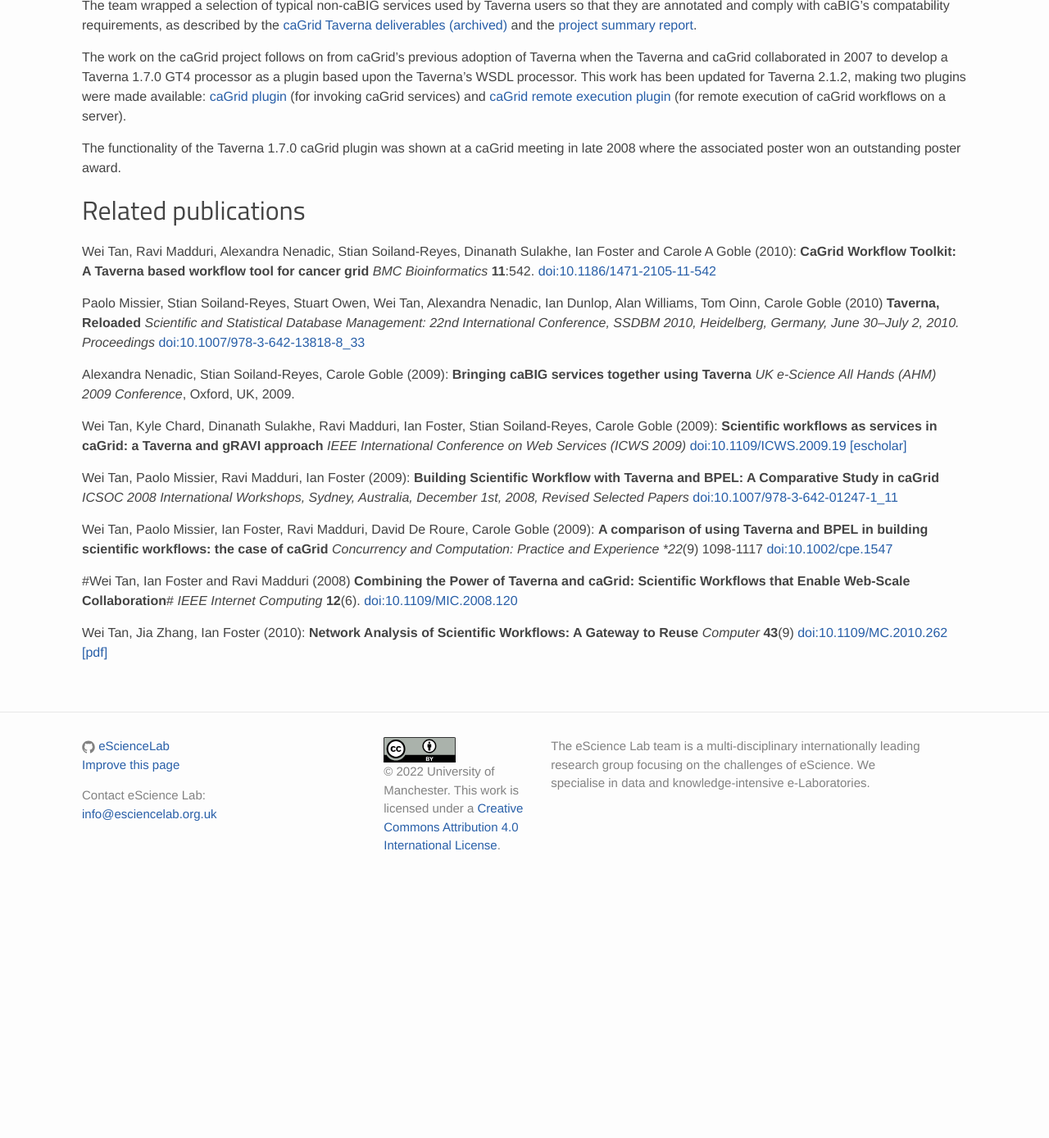
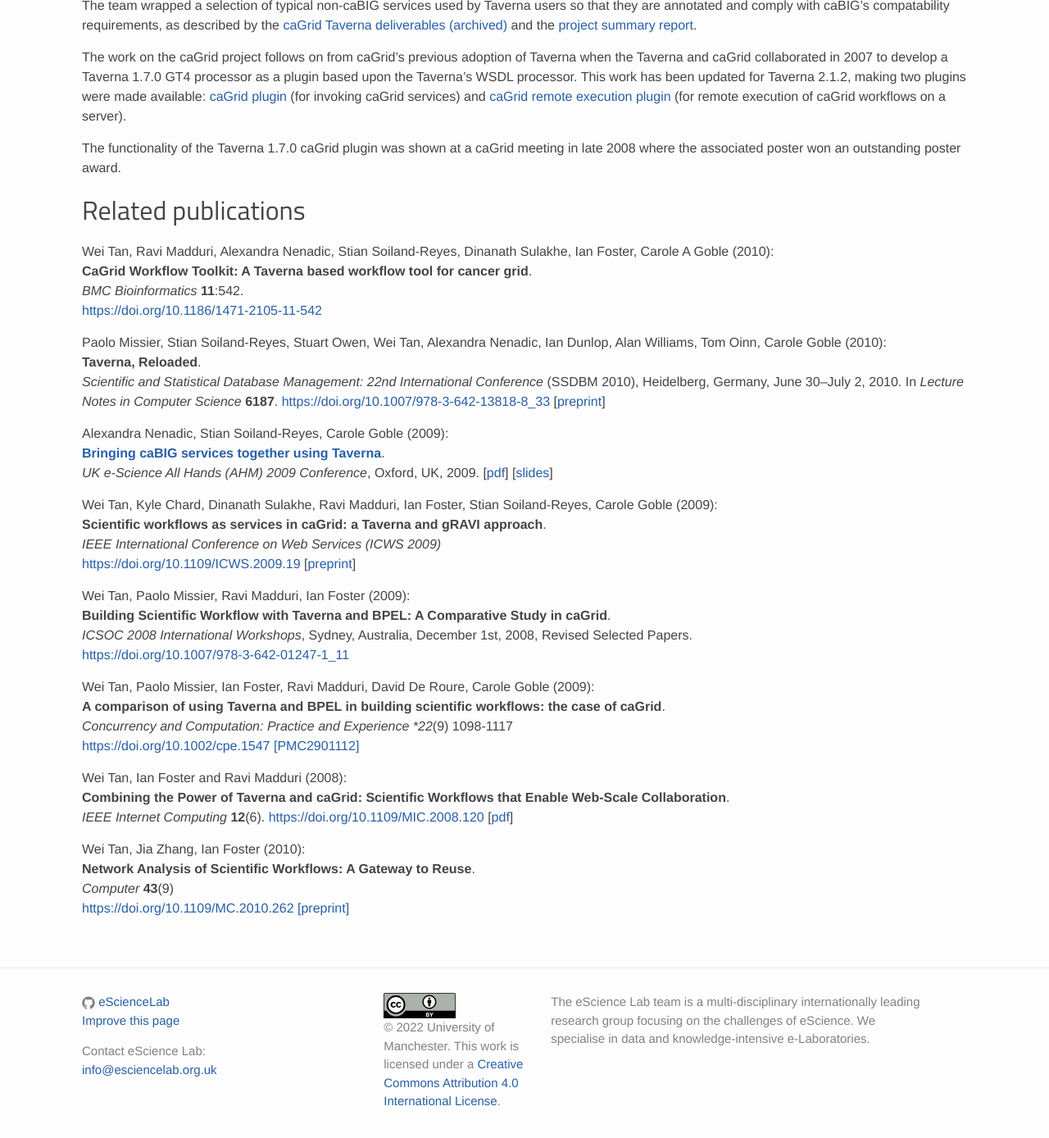
Before and after one commit to eScienceLab/eScienceLab.github.io, a Jekyll site: the page built from _projects/cagrid.md, in a window 1280 px wide and 1400 px high, scrolled down 1095 px. Shown: the top 1388 px of the window at 82% size. Built offline with Jekyll 4.4.1, drawn with Linux system fonts in a browser that asks for light colours; comment, search, counter and statistics services are not loaded; before the commit the page ends 2183 px from its top, so only the background shows below that.

Commit message:
Fix DOIs and preprint for cagrid

```diff
--- a/_projects/cagrid.md
+++ b/_projects/cagrid.md
@@ -26,44 +26,49 @@
 ## Related publications
 
 
-Wei Tan, Ravi Madduri, Alexandra Nenadic, Stian Soiland-Reyes, Dinanath Sulakhe, Ian Foster and Carole A Goble (2010):
-**CaGrid Workflow Toolkit: A Taverna based workflow tool for cancer grid**
+Wei Tan, Ravi Madduri, Alexandra Nenadic, Stian Soiland-Reyes, Dinanath Sulakhe, Ian Foster, Carole A Goble (2010):
+**CaGrid Workflow Toolkit: A Taverna based workflow tool for cancer grid**.
 _BMC Bioinformatics_ **11**:542.
-[doi:10.1186/1471-2105-11-542](http://dx.doi.org/10.1186/1471-2105-11-542)
+<https://doi.org/10.1186/1471-2105-11-542>
 
-Paolo Missier, Stian Soiland-Reyes, Stuart Owen, Wei Tan, Alexandra Nenadic, Ian Dunlop, Alan Williams, Tom Oinn, Carole Goble (2010)
-**Taverna, Reloaded**
-_Scientific and Statistical Database Management: 22nd International Conference, SSDBM 2010, Heidelberg, Germany, June 30--July 2, 2010. Proceedings_
-[doi:10.1007/978-3-642-13818-8_33](http://dx.doi.org/10.1007/978-3-642-13818-8_33)
+Paolo Missier, Stian Soiland-Reyes, Stuart Owen, Wei Tan, Alexandra Nenadic, Ian Dunlop, Alan Williams, Tom Oinn, Carole Goble (2010):
+**Taverna, Reloaded**.
+_Scientific and Statistical Database Management: 22nd International Conference_ (SSDBM 2010), Heidelberg, Germany, June 30--July 2, 2010.
+In _Lecture Notes in Computer Science_ **6187**.
+<https://doi.org/10.1007/978-3-642-13818-8_33>
+[[preprint](https://www.research.manchester.ac.uk/portal/files/61957309/paper_125.pdf)]
 
 Alexandra Nenadic, Stian Soiland‐Reyes, Carole Goble (2009):
-**Bringing caBIG services together using Taverna**
+[**Bringing caBIG services together using Taverna**](https://www.research.manchester.ac.uk/portal/en/publications/bringing-cabig-services-together-using-taverna(db95e519-11ab-4d92-bf35-eeb447afe166).html).
 _UK e‐Science All Hands (AHM) 2009 Conference_, Oxford, UK, 2009.
+[[pdf](https://www.research.manchester.ac.uk/portal/files/28600665/POST-PEER-REVIEW-PUBLISHERS.PDF)]
+[[slides](https://www.slideshare.net/soilandreyes/bringing-cabig-services-together-using-taverna)]
 
 Wei Tan, Kyle Chard, Dinanath Sulakhe, Ravi Madduri, Ian Foster, Stian Soiland‐Reyes, Carole Goble (2009):
-**Scientific workflows as services in caGrid: a Taverna and gRAVI approach**
+**Scientific workflows as services in caGrid: a Taverna and gRAVI approach**.
 _IEEE International Conference on Web Services (ICWS 2009)_
-[doi:10.1109/ICWS.2009.19](http://dx.doi.org/10.1109/ICWS.2009.19)
-[[escholar]](https://www.escholar.manchester.ac.uk/uk-ac-man-scw:192018)
-
+<https://doi.org/10.1109/ICWS.2009.19>
+[[preprint](https://www.research.manchester.ac.uk/portal/files/58596272/icws2009_tan_cagrid_taverna_gravi_submitted_preprint.pdf)]
 
 Wei Tan, Paolo Missier, Ravi Madduri, Ian Foster (2009):
-**Building Scientific Workflow with Taverna and BPEL: A Comparative Study in caGrid**
-_ICSOC 2008 International Workshops, Sydney, Australia, December 1st, 2008, Revised Selected Papers_
-[doi:10.1007/978-3-642-01247-1_11](http://dx.doi.org/10.1007/978-3-642-01247-1_11)
+**Building Scientific Workflow with Taverna and BPEL: A Comparative Study in caGrid**.
+_ICSOC 2008 International Workshops_, Sydney, Australia, December 1st, 2008, Revised Selected Papers.
+<https://doi.org/10.1007/978-3-642-01247-1_11>
 
-Wei Tan, Paolo Missier, Ian Foster,  Ravi Madduri, David De Roure, Carole Goble (2009):
-**A comparison of using Taverna and BPEL in building scientific workflows: the case of caGrid**
+Wei Tan, Paolo Missier, Ian Foster, Ravi Madduri, David De Roure, Carole Goble (2009):
+**A comparison of using Taverna and BPEL in building scientific workflows: the case of caGrid**.
 _Concurrency and Computation: Practice and Experience_ **22*(9) 1098-1117
-[doi:10.1002/cpe.1547](http://dx.doi.org/10.1002/cpe.1547)
+<https://doi.org/10.1002/cpe.1547>
+[[PMC2901112]](https://identifiers.org/pmc/PMC2901112)
 
-#Wei Tan, Ian Foster and Ravi Madduri (2008)
-**Combining the Power of Taverna and caGrid: Scientific Workflows that Enable Web-Scale Collaboration**#
+Wei Tan, Ian Foster and Ravi Madduri (2008):
+**Combining the Power of Taverna and caGrid: Scientific Workflows that Enable Web-Scale Collaboration**.
 _IEEE Internet Computing_ **12**(6).
-[doi:10.1109/MIC.2008.120](http://dx.doi.org/10.1109/MIC.2008.120)
+<https://doi.org/10.1109/MIC.2008.120>
+[[pdf](http://web.archive.org/web/20130930182204/http://web.ci.uchicago.edu/~wtan/caGrid__InternetComputing_08.pdf)]
 
 Wei Tan, Jia Zhang, Ian Foster (2010):
-**Network Analysis of Scientific Workflows: A Gateway to Reuse**
+**Network Analysis of Scientific Workflows: A Gateway to Reuse**.
 _Computer_ **43**(9)
-[doi:10.1109/MC.2010.262](http://dx.doi.org/10.1109/MC.2010.262)
-[[pdf]](http://repository.cmu.edu/cgi/viewcontent.cgi?article=1108&context=silicon_valley)
+<https://doi.org/10.1109/MC.2010.262>
+[[preprint]](https://doi.org/10.1184/R1/6710147.v1)
```
